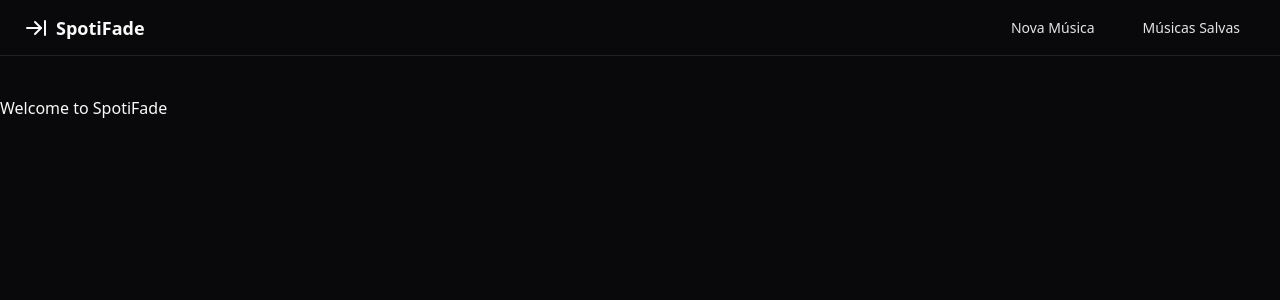
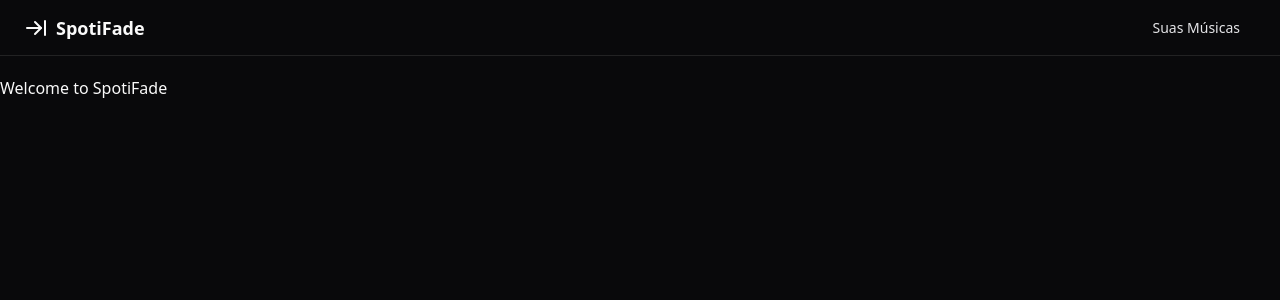
Before and after one commit to luizpoderoso/spotifade, a Next.js app: page / in a window 1280 px wide. Shown: the top 300 px of the page. Built offline with nearby package versions, Linux system fonts and the light colour scheme.

Commit message:
fix: dialog overlay

```diff
--- a/src/app/_components/AppHeader.jsx
+++ b/src/app/_components/AppHeader.jsx
@@ -14,11 +14,8 @@ export default function AppHeader() {
         <span className="ml-2 text-lg font-semibold">SpotiFade</span>
       </Link>
       <nav className="ml-auto flex gap-2 sm:gap-4">
-        <Link href="/musics/add">
-          <Button variant="link">Nova Música</Button>
-        </Link>
         <Link href="/musics">
-          <Button variant="link">Músicas Salvas</Button>
+          <Button variant="link">Suas Músicas</Button>
         </Link>
       </nav>
     </header>
--- a/src/app/layout.jsx
+++ b/src/app/layout.jsx
@@ -22,7 +22,7 @@ export default function RootLayout({ children }) {
   return (
     <html lang="en" suppressHydrationWarning>
       <body
-        className={`min-w-screen ${geistSans.variable} ${geistMono.variable} antialiased space-y-10`}
+        className={`min-w-screen ${geistSans.variable} ${geistMono.variable} antialiased`}
       >
         <ThemeProvider
           attribute="class"
@@ -31,7 +31,7 @@ export default function RootLayout({ children }) {
           disableTransitionOnChange
         >
           <AppHeader />
-          {children}
+          <div className="w-full h-full py-5">{children}</div>
         </ThemeProvider>
       </body>
     </html>
--- a/src/app/musics/_components/AddMusicDialog.jsx
+++ b/src/app/musics/_components/AddMusicDialog.jsx
@@ -3,39 +3,39 @@
 import { Button } from "@/components/ui/button";
 import {
   Dialog,
-  DialogClose,
   DialogContent,
   DialogDescription,
-  DialogFooter,
   DialogHeader,
+  DialogOverlay,
+  DialogPortal,
   DialogTitle,
+  DialogTrigger,
 } from "@/components/ui/dialog";
 import { Input } from "@/components/ui/input";
 import { addFromSpotify } from "@/lib/actions/add-from-spotify";
-import { X } from "lucide-react";
 import { useRef } from "react";
 
 export default function AddMusicDialog({ open, setOpen }) {
   return (
-    <Dialog open={open}>
-      <DialogContent>
-        <DialogHeader>
-          <DialogClose className="absolute right-4 top-4 rounded-sm opacity-70 ring-offset-background transition-opacity hover:opacity-100 focus:outline-none focus:ring-2 focus:ring-ring focus:ring-offset-2 disabled:pointer-events-none">
-            <X className="h-4 w-4" />
-            <span className="sr-only">Close</span>
-          </DialogClose>
-          <DialogTitle>Adicione uma música</DialogTitle>
-          <DialogDescription>Conexão com API do Spotify</DialogDescription>
+    <Dialog>
+      <DialogTrigger asChild>
+        <Button variant="outline">Adicionar Música</Button>
+      </DialogTrigger>
+      <DialogPortal>
+        <DialogOverlay className="bg-blackA6 data-[state=open]:animate-overlayShow" />
+        <DialogContent>
+          <DialogHeader>
+            <DialogTitle>Adicione uma música</DialogTitle>
+            <DialogDescription>Conexão com API do Spotify</DialogDescription>
+          </DialogHeader>
           <Input
             form="add-music"
             name="url"
             placeholder="Cole o link da música aqui"
           />
-        </DialogHeader>
-        <DialogFooter className="flex">
           <SubmitButton setOpen={setOpen} />
-        </DialogFooter>
-      </DialogContent>
+        </DialogContent>
+      </DialogPortal>
     </Dialog>
   );
 }
--- a/src/app/musics/_components/ButtonList.jsx
+++ b/src/app/musics/_components/ButtonList.jsx
@@ -29,12 +29,7 @@ export default function ButtonList({ songs, setSongs }) {
       >
         Ordenar por data de lançamento
       </Button>
-      <Button onClick={() => setAddDialogOpen(true)} variant="outline">
-        Adicionar Música
-      </Button>
-      {addDialogOpen && (
-        <AddMusicDialog open={addDialogOpen} setOpen={setAddDialogOpen} />
-      )}
+      <AddMusicDialog open={addDialogOpen} setOpen={setAddDialogOpen} />
     </div>
   );
 }
```
